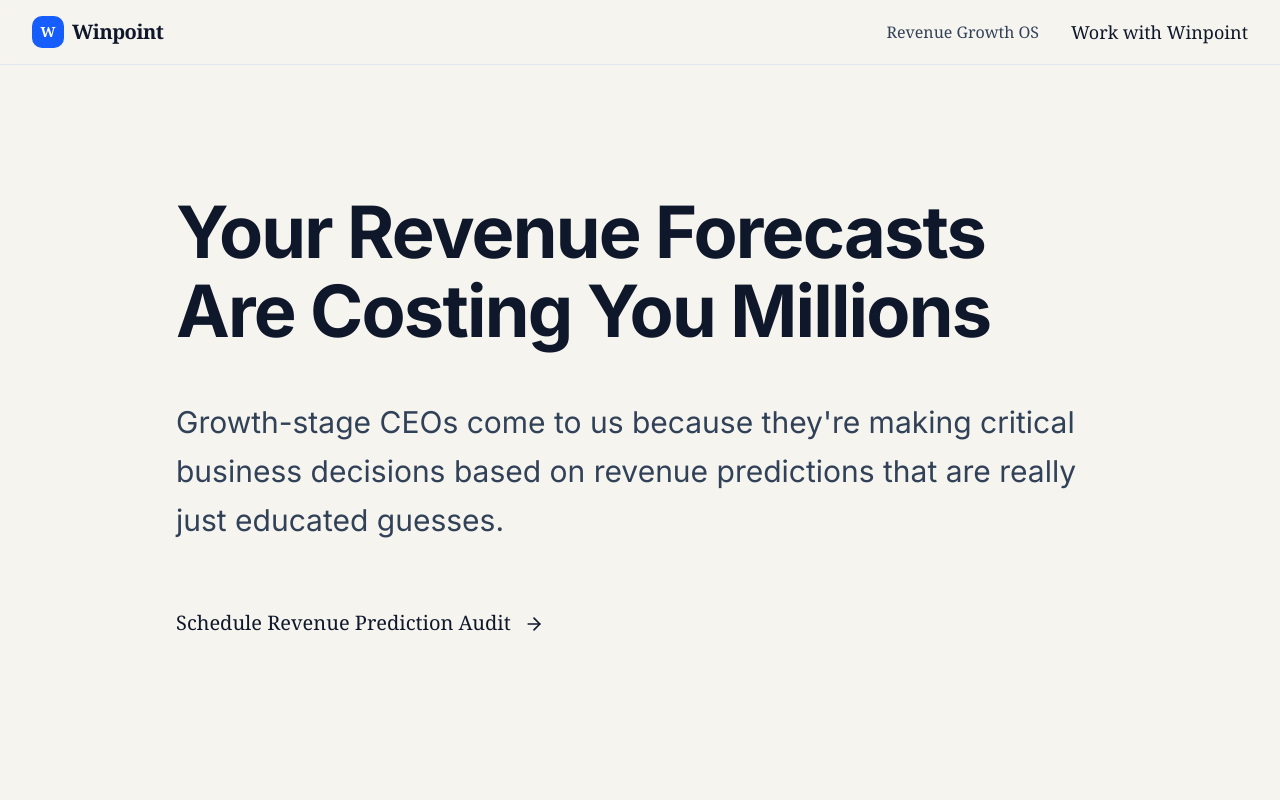
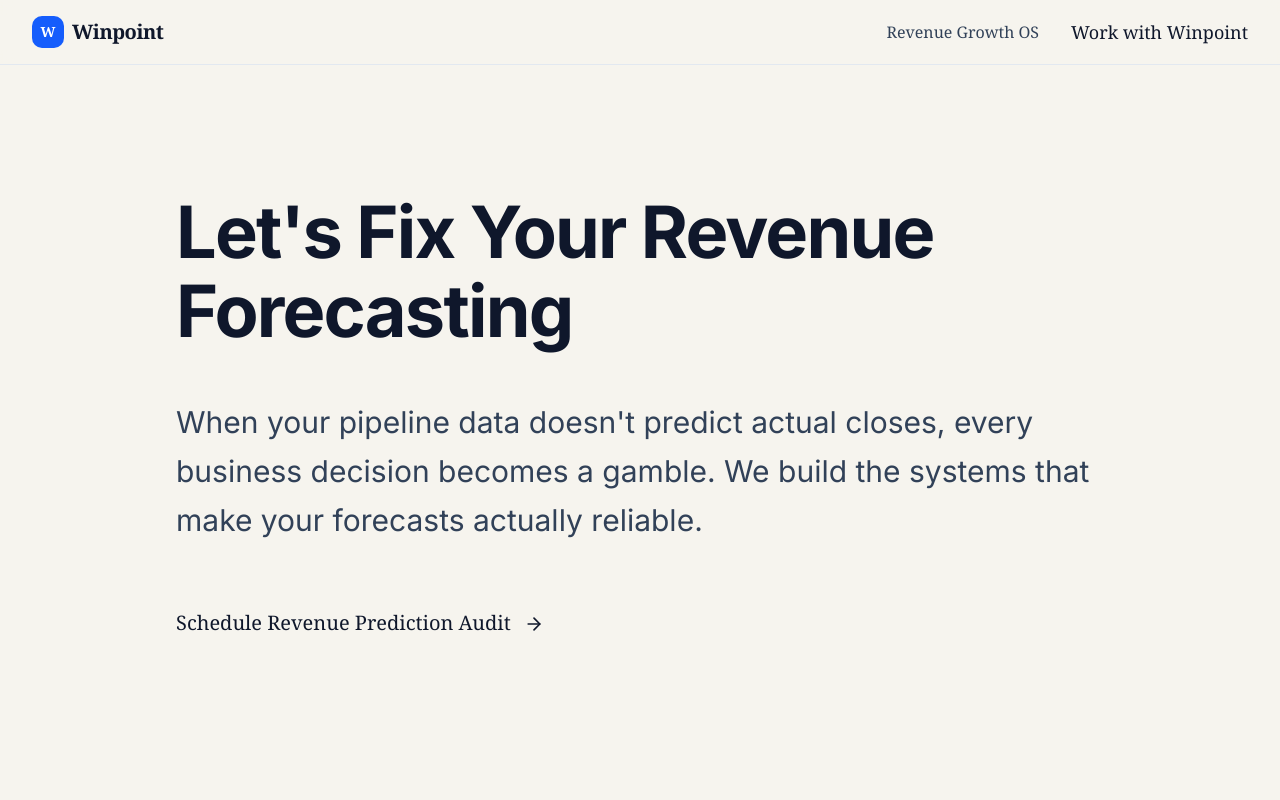
Before and after one commit to ymar/winpoint.nl, a Next.js app: page / in a window 1280 px wide. Shown: the top 800 px of the page. Built offline with nearby package versions, Linux system fonts and the light colour scheme.

Commit message:
Update page.tsx

```diff
--- a/app/page.tsx
+++ b/app/page.tsx
@@ -18,11 +18,11 @@ export default function HomePage() {
           {/* Main Story */}
           <div className="mb-20">
             <h1 className="text-5xl sm:text-6xl md:text-7xl !font-sans font-bold text-slate-900 mb-12 leading-[1.1] tracking-tight">
-              Your Revenue Forecasts Are Costing You Millions
+              Let's Fix Your Revenue Forecasting
             </h1>
 
             <h2 className="text-2xl sm:text-3xl !font-sans font-normal text-slate-700 mb-8 leading-relaxed">
-              Growth-stage CEOs come to us because they're making critical business decisions based on revenue predictions that are really just educated guesses.
+              When your pipeline data doesn't predict actual closes, every business decision becomes a gamble. We build the systems that make your forecasts actually reliable.
             </h2>
 
 
```
